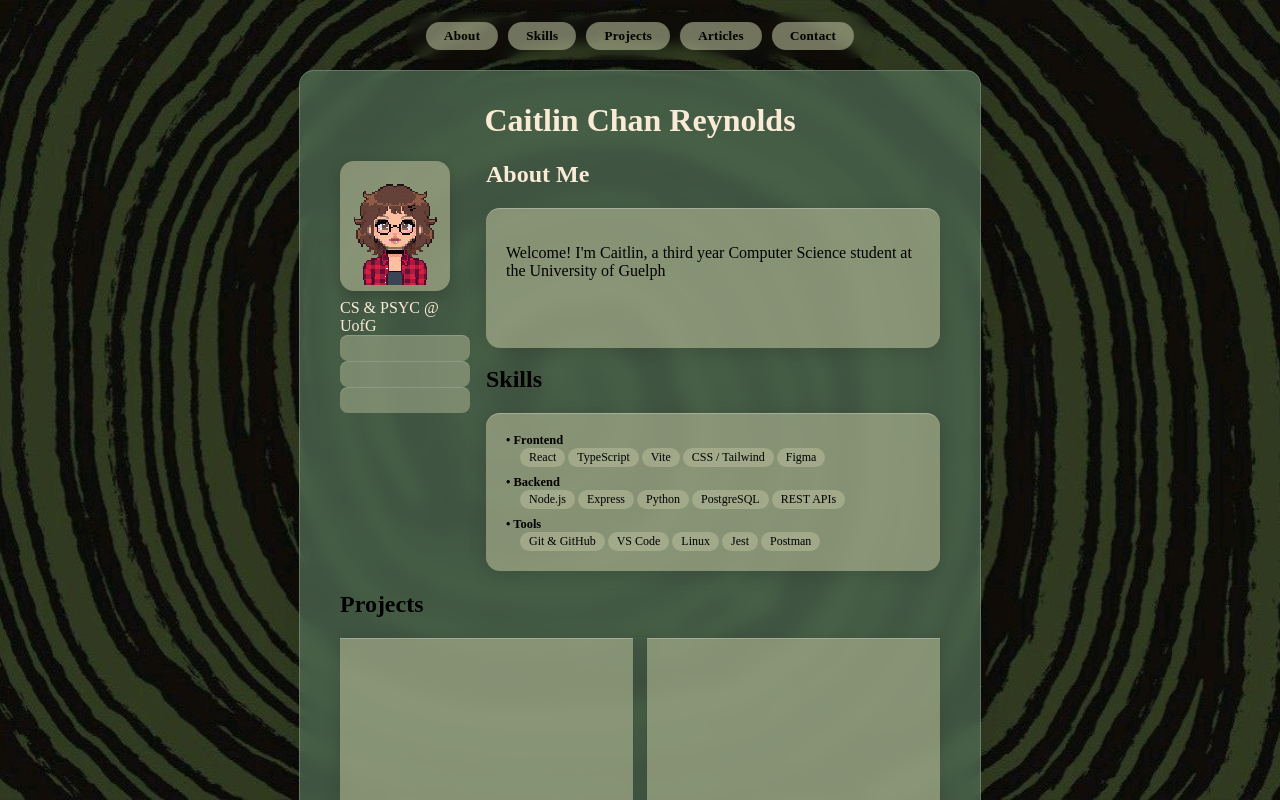
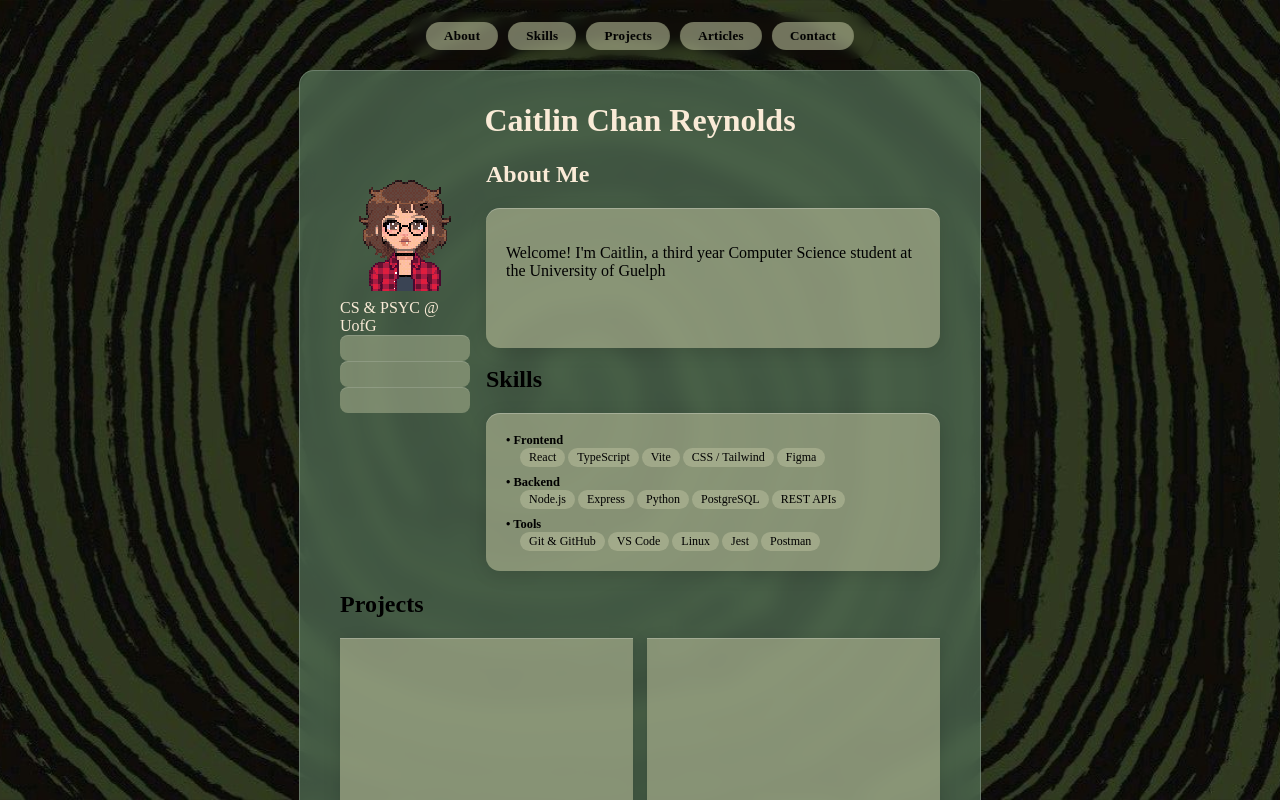
Before and after one commit to 404-CaitlinCR/UpdatedPersonalPortfolio, a React (Vite) app: page / in a window 1280 px wide. Shown: the top 800 px of the page. Built offline with nearby package versions, Linux system fonts and the light colour scheme.

Commit message:
updating my pixel avatar, removing the bg and making bigger

```diff
--- a/src/components/pixelAvatar.css
+++ b/src/components/pixelAvatar.css
@@ -1,31 +1,47 @@
 .pixel-avatar-wrapper {
-  /* PixelAvatar styles: sizes and fallback placeholder */
-  width: 110px;
-  height: 130px;
+  /* PixelAvatar styles: sizes, and a backdrop shape behind the character */
+  position: relative;
+  width: 100%;
+  aspect-ratio: 1 / 1;
+  max-width: 280px;
   box-sizing: border-box;
-  padding: 6px;
-  border-radius: 14px;
-  overflow: hidden;
+  display: flex;
+  align-items: flex-end;
+  justify-content: center;
+  flex-shrink: 0;
+}
+
+/* Sits behind and peeks out from under the illustration, instead of
+   framing the whole image like a card. */
+/* .pixel-avatar-backdrop {
+  position: absolute;
+  z-index: 0;
+  bottom: 0;
+  left: 50%;
+  transform: translateX(-50%);
+  width: 85%;
+  height: 68%;
+  border-radius: 20px;
   background: var(--card-bg);
   box-shadow: 0 4px 14px rgba(0,0,0,0.18);
-  flex-shrink: 0;
+} */
+
+.pixel-avatar-img {
+  position: relative;
+  z-index: 1;
+  width: 100%;
+  height: 100%;
+  object-fit: contain;
   image-rendering: pixelated;
 }
 
-.pixel-avatar-img {
-  width: 100%;
-  height: 100%;
-  object-fit: cover;
-  image-rendering: pixelated;
-
-}
-
 .pixel-avatar-placeholder {
+  position: relative;
+  z-index: 1;
   width: 100%;
   height: 100%;
   display: flex;
   align-items: center;
   justify-content: center;
   font-size: 4rem;
-  background: var(--card-bg-dark);
 }
```
Also changed, not shown: src/components/pixelAvatar.tsx (line endings or trailing spaces).
